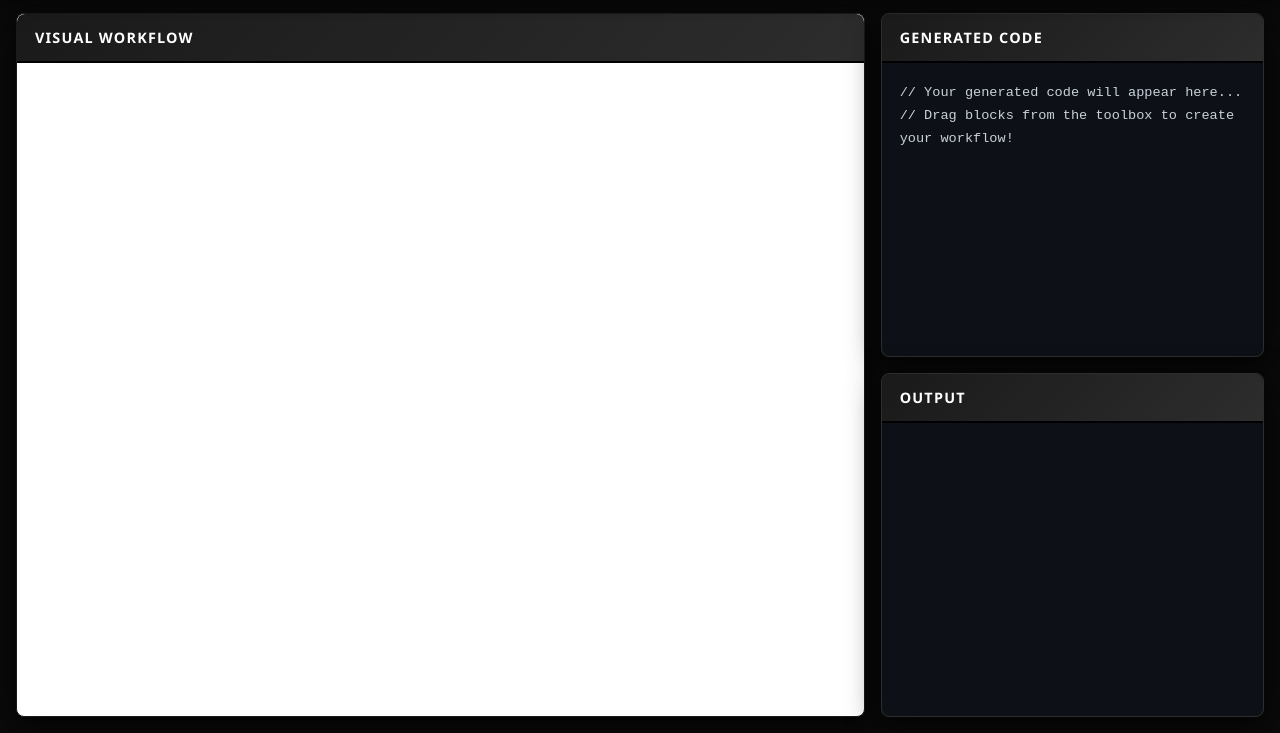
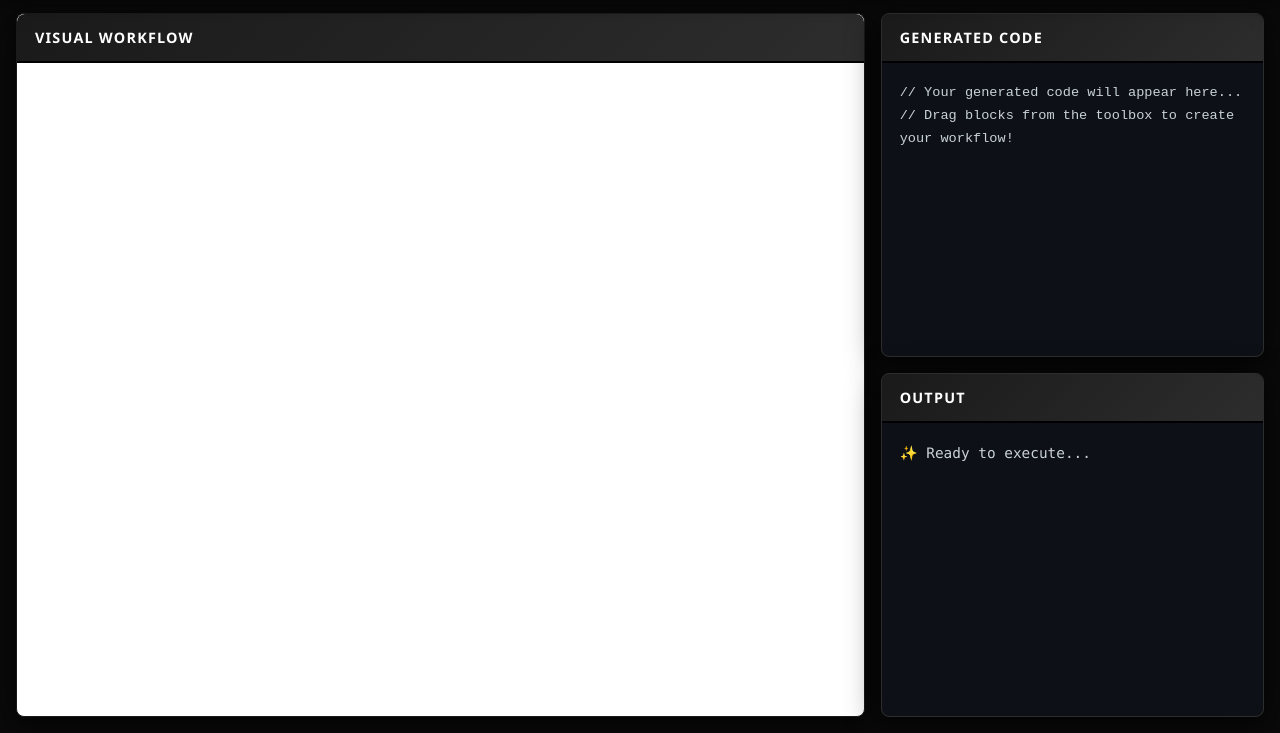
Before and after one commit to rizwimohdaltamash/FlowForge, a website: page index.html in a window 1280 px wide. Shown: the part 67-800 px from the top of the page. Drawn offline with nearby package versions, Linux system fonts and the light colour scheme; a script that the page names is missing.

Commit message:
Add default text to output panel

```diff
--- a/index.html
+++ b/index.html
@@ -60,7 +60,7 @@
                     <div class="section-header">
                         <h2>Output</h2>
                     </div>
-                    <div id="outputPanel"></div>
+                    <div id="outputPanel">✨ Ready to execute...</div>
                 </div>
             </div>
         </div>
```
